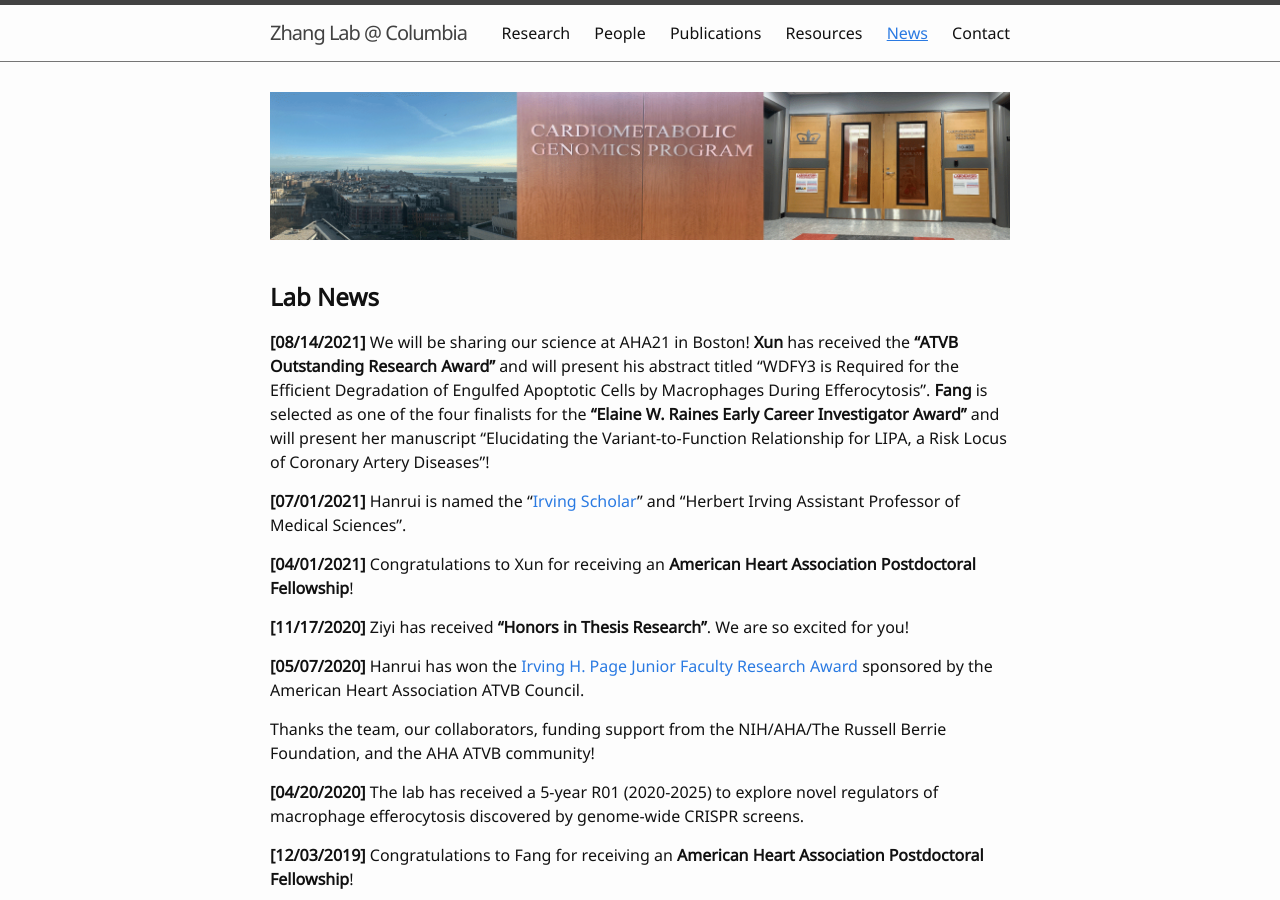
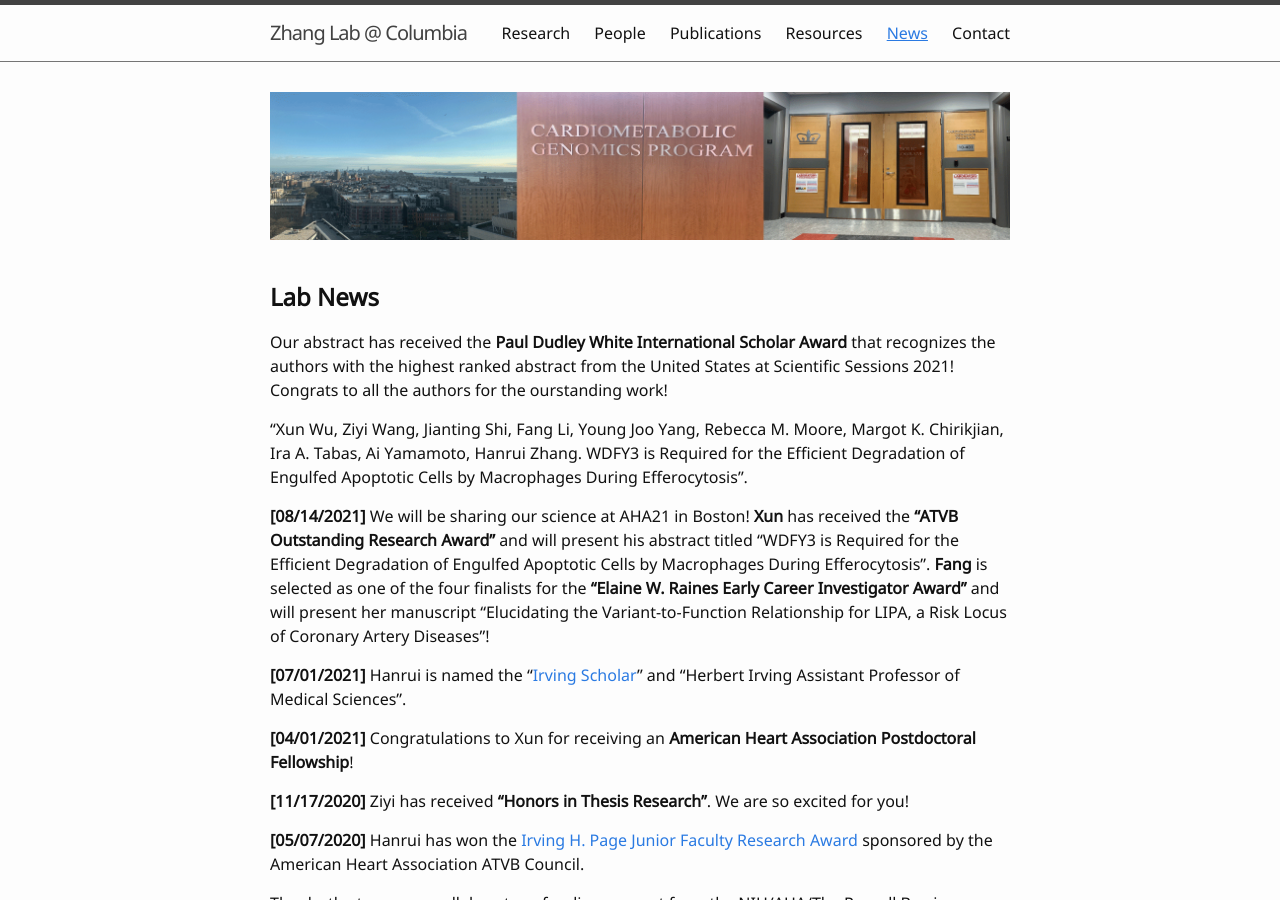
Before and after one commit to hanruizhang/zhanglab, a Jekyll site: the page built from 5_News.md, in a window 1280 px wide and 900 px high. Built offline with Jekyll 4.4.1, drawn with Linux system fonts in a browser that asks for light colours.

Commit message:
Update 5_News.md

```diff
--- a/5_News.md
+++ b/5_News.md
@@ -10,6 +10,11 @@ nav: true
 
 
 ## **Lab News**
+#### Our abstract has received the **Paul Dudley White International Scholar Award** that recognizes the authors with the highest ranked abstract from the United States at Scientific Sessions 2021! Congrats to all the authors for the ourstanding work!
+
+"Xun Wu, Ziyi Wang, Jianting Shi, Fang Li, Young Joo Yang, Rebecca M. Moore, Margot K. Chirikjian, Ira A. Tabas, Ai Yamamoto, Hanrui Zhang.
+WDFY3 is Required for the Efficient Degradation of Engulfed Apoptotic Cells by Macrophages During Efferocytosis".
+
 #### **[08/14/2021]** We will be sharing our science at AHA21 in Boston! **Xun** has received the **"ATVB Outstanding Research Award"** and will present his abstract titled "WDFY3 is Required for the Efficient Degradation of Engulfed Apoptotic Cells by Macrophages During Efferocytosis". **Fang** is selected as one of the four finalists for the **"Elaine W. Raines Early Career Investigator Award"** and will present her manuscript "Elucidating the Variant-to-Function Relationship for LIPA, a Risk Locus of Coronary Artery Diseases"!
 #### **[07/01/2021]** Hanrui is named the "[Irving Scholar](https://www.irvinginstitute.columbia.edu/news/announcing-2021-2024-irving-scholars)" and "Herbert Irving Assistant Professor of Medical Sciences".
 #### **[04/01/2021]** Congratulations to Xun for receiving an **American Heart Association Postdoctoral Fellowship**!
```
